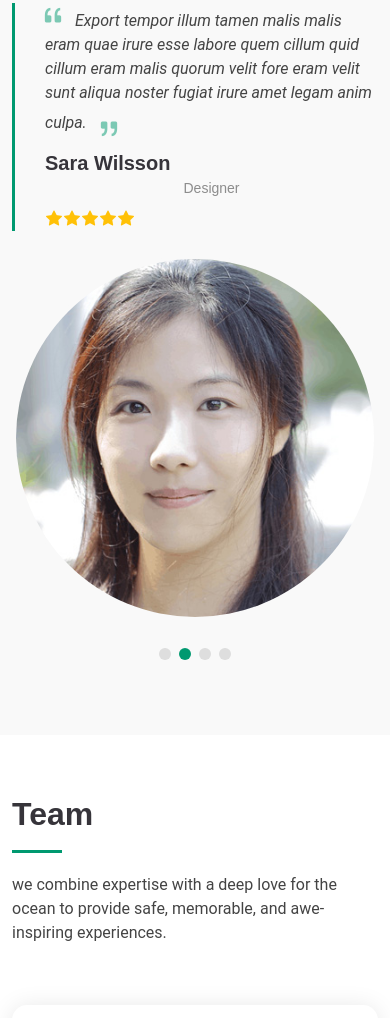
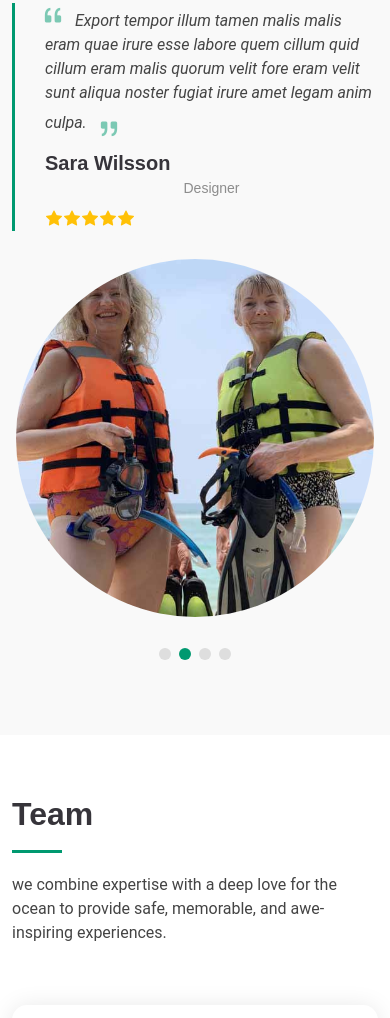
Before and after one commit to KAMADUSHKA/Nilaveli-Diving-and-Snorkeling-Tours, a plain HTML site: page index.html in a window 390 px wide. Shown: the part 10919-11937 px from the top of the page. Drawn offline with nearby package versions, Linux system fonts and the light colour scheme.

Commit message:
fixed responsive issue

```diff
--- a/index.html
+++ b/index.html
@@ -618,7 +618,7 @@
                     </div>
                   </div>
                   <div class="col-lg-2 text-center">
-                    <img src="assets/img/testimonials/testimonials-1.jpg" class="img-fluid testimonial-img" alt="">
+                    <img src="assets/img/Services/Night-Snorkeling.jpg" class="img-fluid testimonial-img" alt="">
                   </div>
                 </div>
               </div>
@@ -642,7 +642,7 @@
                     </div>
                   </div>
                   <div class="col-lg-2 text-center">
-                    <img src="assets/img/testimonials/testimonials-2.jpg" class="img-fluid testimonial-img" alt="">
+                    <img src="assets/img/Services/Night-Snorkeling.jpg" class="img-fluid testimonial-img" alt="">
                   </div>
                 </div>
               </div>
@@ -666,7 +666,7 @@
                     </div>
                   </div>
                   <div class="col-lg-2 text-center">
-                    <img src="assets/img/testimonials/testimonials-3.jpg" class="img-fluid testimonial-img" alt="">
+                    <img src="assets/img/Services/Night-Snorkeling.jpg" class="img-fluid testimonial-img" alt="">
                   </div>
                 </div>
               </div>
@@ -690,7 +690,7 @@
                     </div>
                   </div>
                   <div class="col-lg-2 text-center">
-                    <img src="assets/img/testimonials/testimonials-4.jpg" class="img-fluid testimonial-img" alt="">
+                    <img src="assets/img/Services/Night-Snorkeling.jpg" class="img-fluid testimonial-img" alt="">
                   </div>
                 </div>
               </div>
```
Also changed, not shown: assets/img/hero-bg.jpg (deleted), assets/img/services.jpg (deleted).
